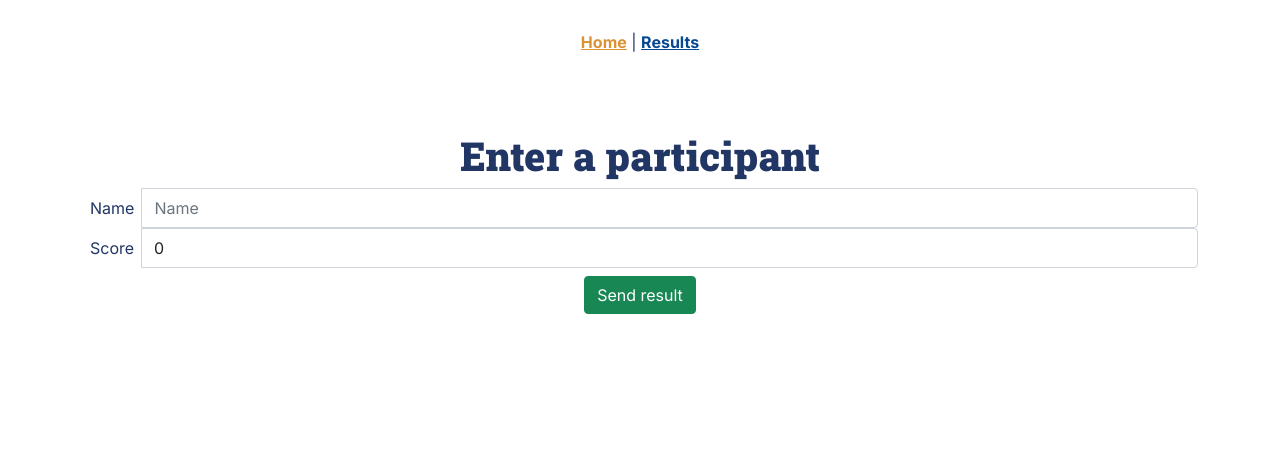
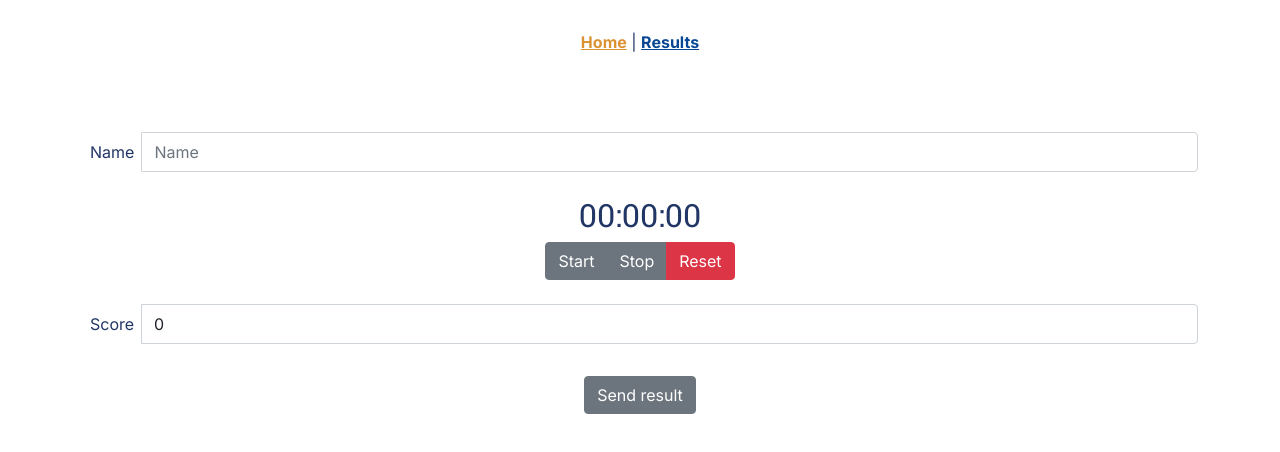
Before and after one commit to cypriluc/simple-score-recorder, a Vue app: page / in a window 1280 px wide. Shown: the top 452 px of the page. Built offline with nearby package versions, Linux system fonts and the light colour scheme; what vuex-multi-tab-state would draw is missing.

Commit message:
StopWatch functionality

```diff
--- a/db.json
+++ b/db.json
@@ -14,31 +14,6 @@
       "id": 789,
       "name": "Lisa",
       "score": 333
-    },
-    {
-      "id": 6979351,
-      "name": "Táňa",
-      "score": 223
-    },
-    {
-      "id": 2737906,
-      "name": "ron",
-      "score": 552
-    },
-    {
-      "id": 2826823,
-      "name": "henri",
-      "score": 223
-    },
-    {
-      "id": 5027138,
-      "name": "lili",
-      "score": 546
-    },
-    {
-      "id": 9717723,
-      "name": "kelly",
-      "score": 850
     }
   ]
 }
--- a/src/components/InputForm.vue
+++ b/src/components/InputForm.vue
@@ -1,10 +1,6 @@
 <template>
-  <div class="hello">
-    <h1>{{ msg }}</h1>
-  </div>
-
   <form @submit.prevent="createResult">
-    <div class="input-group">
+    <div class="input-group pb-4">
       <label for="participantName" class="form-label m-2">Name</label>
       <input
         id="participantName"
@@ -17,7 +13,9 @@
       />
     </div>
 
-    <div class="input-group">
+    <StopWatch />
+
+    <div class="input-group pb-4">
       <label for="totalScore" class="form-label m-2">Score</label>
       <input
         id="totalScore"
@@ -30,7 +28,7 @@
       />
     </div>
 
-    <button type="submit" class="btn btn-success m-2" id="submitBtn">
+    <button type="submit" class="btn btn-secondary m-2" id="submitBtn">
       Send result
     </button>
   </form>
@@ -56,12 +54,13 @@
 <script>
 // import NProgress from "nprogress";
 import { mapState } from "vuex";
+import StopWatch from "@/components/StopWatch.vue";
 
 export default {
   name: "InputForm",
 
-  props: {
-    msg: String,
+  components: {
+    StopWatch,
   },
 
   data() {
@@ -138,7 +137,7 @@ export default {
 .message {
   &__container {
     padding: 1rem 2rem;
-    border-radius: 20rem;
+    border-radius: 0.25rem;
     transition: all 0.2s;
 
     &--success {
--- a/src/components/ScoreTable.vue
+++ b/src/components/ScoreTable.vue
@@ -18,7 +18,7 @@
 </template>
 
 <script>
-import { mapState, mapGetters } from "vuex";
+import { mapGetters } from "vuex";
 
 export default {
   name: "ScoreTable",
@@ -28,7 +28,6 @@ export default {
   },
 
   computed: {
-    ...mapState(["results"]),
     ...mapGetters(["sortedResults"]),
   },
 
--- /dev/null
+++ b/src/components/StopWatch.vue
@@ -0,0 +1,95 @@
+<template>
+  <div class="input-group pb-4">
+    <div class="time">
+      <h2 id="timeText">{{ printTime }}</h2>
+    </div>
+    <div class="btn-group d-flex mx-auto" role="group">
+      <button
+        id="startBtn"
+        type="button"
+        class="btn btn-secondary"
+        v-on:click="start()"
+      >
+        Start
+      </button>
+      <button
+        id="stopBtn"
+        type="button"
+        class="btn btn-secondary"
+        v-on:click="stop()"
+      >
+        Stop
+      </button>
+      <button
+        id="resetBtn"
+        type="button"
+        class="btn btn-danger"
+        v-on:click="reset()"
+      >
+        Reset
+      </button>
+    </div>
+  </div>
+</template>
+
+<script>
+export default {
+  name: "StopWatch",
+
+  data() {
+    return {
+      startTime: 0,
+      elapsedTime: 0,
+      timerInterval: 0,
+      printTime: "00:00:00",
+    };
+  },
+
+  methods: {
+    start() {
+      this.startTime = Date.now() - this.elapsedTime;
+      this.timerInterval = setInterval(() => {
+        this.elapsedTime = Date.now() - this.startTime;
+        this.timeToString(this.elapsedTime);
+      }, 10);
+    },
+
+    stop() {
+      clearInterval(this.timerInterval);
+    },
+
+    reset() {
+      clearInterval(this.timerInterval);
+      this.printTime = "00:00:00";
+      this.elapsedTime = 0;
+    },
+
+    timeToString(time) {
+      let diffInHrs = time / 3600000;
+      let hh = Math.floor(diffInHrs);
+
+      let diffInMin = (diffInHrs - hh) * 60;
+      let mm = Math.floor(diffInMin);
+
+      let diffInSec = (diffInMin - mm) * 60;
+      let ss = Math.floor(diffInSec);
+
+      let diffInMs = (diffInSec - ss) * 100;
+      let ms = Math.floor(diffInMs);
+
+      let formattedMM = mm.toString().padStart(2, "0");
+      let formattedSS = ss.toString().padStart(2, "0");
+      let formattedMS = ms.toString().padStart(2, "0");
+
+      this.printTime = `${formattedMM}:${formattedSS}:${formattedMS}`;
+    },
+  },
+};
+</script>
+
+<style lang="scss" scoped>
+.time {
+  display: block;
+  width: 100%;
+}
+</style>
--- a/src/views/Home.vue
+++ b/src/views/Home.vue
@@ -1,6 +1,6 @@
 <template>
   <div class="home container mt-5">
-    <InputForm msg="Enter a participant" />
+    <InputForm />
   </div>
 </template>
 
```
